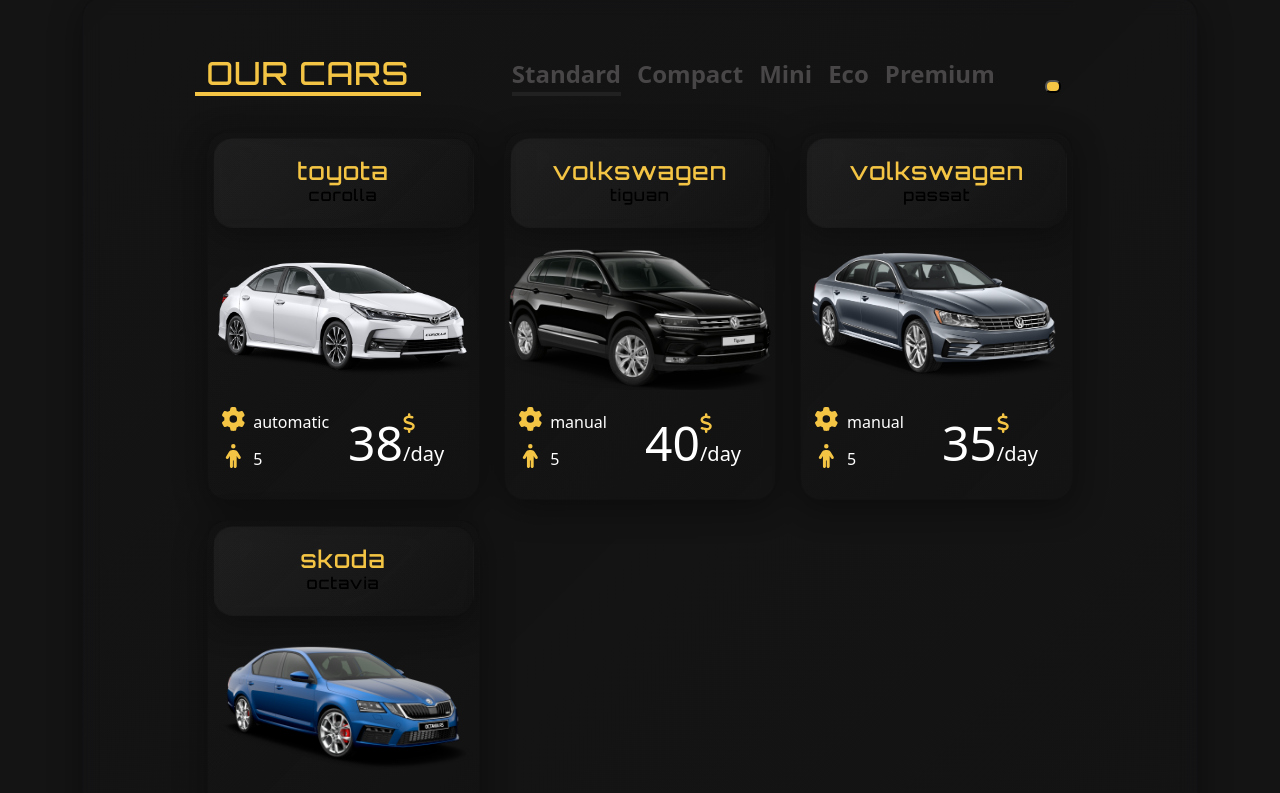
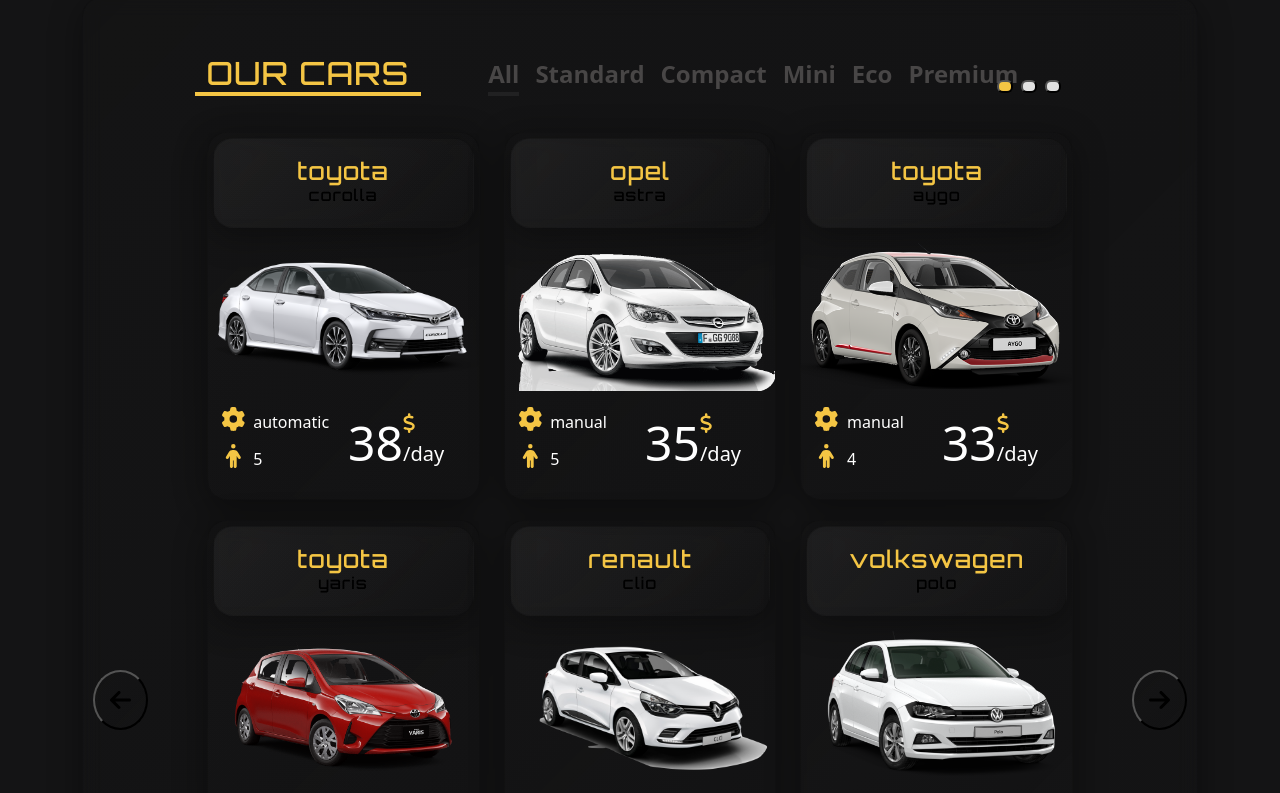
Before and after one commit to Vincerre/CarRent, a React (Create React App) app in the folder client/: page / in a window 1280 px wide. Shown: the part 1000-1793 px from the top of the page. Built offline with nearby package versions, Linux system fonts and the light colour scheme.

Commit message:
car catalogue fix

```diff
--- a/client/src/components/common/CarBox/CarBox.js
+++ b/client/src/components/common/CarBox/CarBox.js
@@ -6,7 +6,7 @@
 
 const CarBox = ({ id, brand, model, gearbox, price, seats }) => {
   return (
-    <div className={styles.root}>
+    <div id="cars" className={styles.root}>
       <div className={styles.photo}>
         <div className={styles.content}>
           <Link to={id}>
--- a/client/src/components/features/SwipeableComponent/SwipeableComponent.js
+++ /dev/null
@@ -1,53 +0,0 @@
-import React, { useState, useEffect } from 'react';
-import PropTypes from 'prop-types';
-import { useSwipeable } from 'react-swipeable';
-
-const SwipeableComponent = ({ children, leftAction, rightAction }) => {
-  const [touchStartX, setTouchStartX] = useState(0);
-
-  const swipeHandlers = useSwipeable({
-    onSwipedLeft: () => {
-      if (typeof rightAction === 'function') {
-        rightAction();
-      }
-    },
-    onSwipedRight: () => {
-      if (typeof leftAction === 'function') {
-        leftAction();
-      }
-    },
-    onSwipedStart: (event) => {
-      setTouchStartX(event.changedTouches[0].clientX);
-    },
-    onSwipedEnd: (event) => {
-      const touchEndX = event.changedTouches[0].clientX;
-      const touchDiffX = touchStartX - touchEndX;
-
-      if (touchDiffX > 0 && typeof rightAction === 'function') {
-        rightAction();
-      } else if (touchDiffX < 0 && typeof leftAction === 'function') {
-        leftAction();
-      }
-    },
-  });
-
-  useEffect(() => {
-    document.addEventListener('touchstart', swipeHandlers.onSwipedStart);
-    document.addEventListener('touchend', swipeHandlers.onSwipedEnd);
-
-    return () => {
-      document.removeEventListener('touchstart', swipeHandlers.onSwipedStart);
-      document.removeEventListener('touchend', swipeHandlers.onSwipedEnd);
-    };
-  }, [swipeHandlers]);
-
-  return <div {...swipeHandlers}>{children}</div>;
-};
-
-SwipeableComponent.propTypes = {
-  children: PropTypes.node,
-  leftAction: PropTypes.func,
-  rightAction: PropTypes.func,
-};
-
-export default SwipeableComponent;
--- a/client/src/components/layout/Hero/Hero.js
+++ b/client/src/components/layout/Hero/Hero.js
@@ -15,7 +15,7 @@
         </h1>
         <div className={styles.slogan}>
           <h3>Drive Your Way to Freedom, Rent a Car Today</h3>
-          <Button href={'#main'}>Get vehicle here</Button>
+          <Button href={'#cars'}>Get vehicle here</Button>
         </div>
       </div>
     </div>
--- a/client/src/components/layout/ProductList/CarCatalogue.js
+++ b/client/src/components/layout/ProductList/CarCatalogue.js
@@ -6,22 +6,31 @@
 import { useSelector } from 'react-redux';
 
 import CarBox from '../../common/CarBox/CarBox';
-import SwipeableComponent from '../../features/SwipeableComponent/SwipeableComponent';
+
+import { FontAwesomeIcon } from '@fortawesome/react-fontawesome';
+import { faArrowRight, faArrowLeft } from '@fortawesome/free-solid-svg-icons';
 
 const CarCatalogue = () => {
   const cars = useSelector(getAllCars);
   const categories = useSelector(getAllCategories);
-  console.log(cars);
 
   const [itemsPerRow, setItemsPerRow] = useState(3);
   const [activePage, setActivePage] = useState(0);
-  const [activeCategory, setActiveCategory] = useState('standard');
+  const [activeCategory, setActiveCategory] = useState('all');
   const [viewport, setViewport] = useState(window.innerWidth);
   const [fade, setFade] = useState(false);
   const [rows, setRows] = useState(2);
 
   const categoryCars = cars.filter((car) => car.category === activeCategory);
-  const pagesCount = Math.ceil(categoryCars.length / (itemsPerRow * rows));
+
+  let pagesCount = 0;
+  if (activeCategory === 'all') {
+    pagesCount = Math.ceil(cars.length / (itemsPerRow * rows));
+  } else {
+    pagesCount = Math.ceil(categoryCars.length / (itemsPerRow * rows));
+  }
+
+  console.log('count', activePage);
 
   const updateItemsPerRow = () => {
     if (viewport >= 1400) {
@@ -32,10 +41,10 @@
       setRows(3);
     } else if (viewport >= 992) {
       setItemsPerRow(2);
-      setRows(4);
+      setRows(2);
     } else if (viewport < 767) {
       setItemsPerRow(1);
-      setRows(4);
+      setRows(2);
     }
   };
 
@@ -59,15 +68,18 @@
     setFade(false);
   };
 
-  const handleSwipeLeft = () => {
+  const nextPage = () => {
     if (activePage < pagesCount - 1) {
-      setActivePage((prevState) => prevState.activePage + 1);
+      setActivePage(activePage + 1);
+    } else {
+      setActivePage(0);
     }
   };
-
-  const handleSwipeRight = () => {
-    if (activePage > 0) {
-      setActivePage((prevState) => prevState.activePage - 1);
+  const prevPage = () => {
+    if (activePage === 0) {
+      setActivePage(pagesCount - 1);
+    } else {
+      setActivePage(activePage - 1);
     }
   };
 
@@ -85,10 +97,18 @@
   }
 
   return (
-    <SwipeableComponent
-      leftAction={handleSwipeRight}
-      rightAction={handleSwipeLeft}>
+    <>
       <div className={styles.root}>
+        {dots.length > 1 && (
+          <>
+            <button className={styles.rightArrow} onClick={nextPage}>
+              <FontAwesomeIcon icon={faArrowRight}></FontAwesomeIcon>
+            </button>
+            <button className={styles.leftArrow} onClick={prevPage}>
+              <FontAwesomeIcon icon={faArrowLeft}></FontAwesomeIcon>
+            </button>
+          </>
+        )}
         <div className="container">
           <div className={styles.panelBar}>
             <div className="row no-gutters align-items-end">
@@ -115,6 +135,23 @@
               </div>
             </div>
           </div>
+          {activeCategory === 'all' ? (
+            <div
+              className={`${fade ? styles['fade-out'] : ''} ${
+                styles['products-view']
+              } row`}>
+              {cars
+                .slice(
+                  activePage * itemsPerRow * rows,
+                  (activePage + 1) * itemsPerRow * rows
+                )
+                .map((item) => (
+                  <div key={item.id} className={`col-${12 / itemsPerRow}`}>
+                    <CarBox {...item} />
+                  </div>
+                ))}
+            </div>
+          ) : (
             <div
               className={`${fade ? styles['fade-out'] : ''} ${
                 styles['products-view']
@@ -130,9 +167,10 @@
                   </div>
                 ))}
             </div>
+          )}
         </div>
       </div>
-    </SwipeableComponent>
+    </>
   );
 };
 
--- a/client/src/components/layout/ProductList/CarCatalogue.module.scss
+++ b/client/src/components/layout/ProductList/CarCatalogue.module.scss
@@ -1,15 +1,33 @@
 @import "../../../styles/settings.scss";
 
 .root {
+  position: relative;
   margin: 10% 0;
-  height: fit-content;
   background: linear-gradient(135deg, rgba(20, 20, 20, 0.1), rgba(6, 6, 6, 0));
   backdrop-filter: blur(10px);
-  -webkit-backdrop-filter: blur(10px);
   border-radius: 20px;
   border:1px solid rgba(8, 8, 8, 0.18);
   box-shadow: 0 8px 32px 0 rgba(0, 0, 0, 0.37);
   padding: 5% 10%;
+  min-height: 70vh;
+  > button{
+    background: linear-gradient(135deg, rgba(20, 20, 20, 0.1), rgba(6, 6, 6, 0));
+    border-radius: 50%;
+    padding: 10px 15px;
+    font-size: 1.5rem;;
+  }
+  .rightArrow{
+    position: absolute;
+    top:50%;
+    right:10px;
+  }
+  .leftArrow{
+    position: absolute;
+    top:50%;
+    left: 10px;
+  }
+
+
   .panelBar {
     margin-bottom: 30px;
     position: relative;
--- a/client/src/redux/initialState.js
+++ b/client/src/redux/initialState.js
@@ -1,5 +1,6 @@
 const initialState = {
   categories: [
+    { id: 'all', name: 'All' },
     { id: 'standard', name: 'Standard' },
     { id: 'compact', name: 'Compact' },
     { id: 'mini', name: 'Mini' },
@@ -80,6 +81,7 @@
     },
     {
       id: 'skoda-fabia',
+      brand: 'skoda',
       model: 'fabia',
       category: 'eco',
       gearbox: 'manual',
@@ -240,7 +242,7 @@
     {
       id: 'audi-a3-sportback',
       brand: 'audi',
-      model: 'a3 sportback',
+      model: 'a3-sportback',
       category: 'compact',
       gearbox: 'manual',
       seats: 5,
```
Lines whose indentation alone changed are shown as unchanged.
